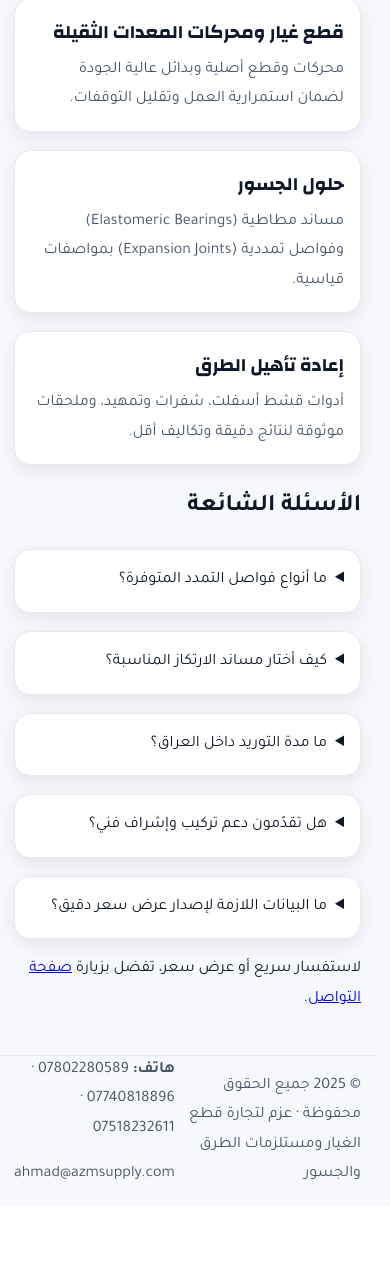
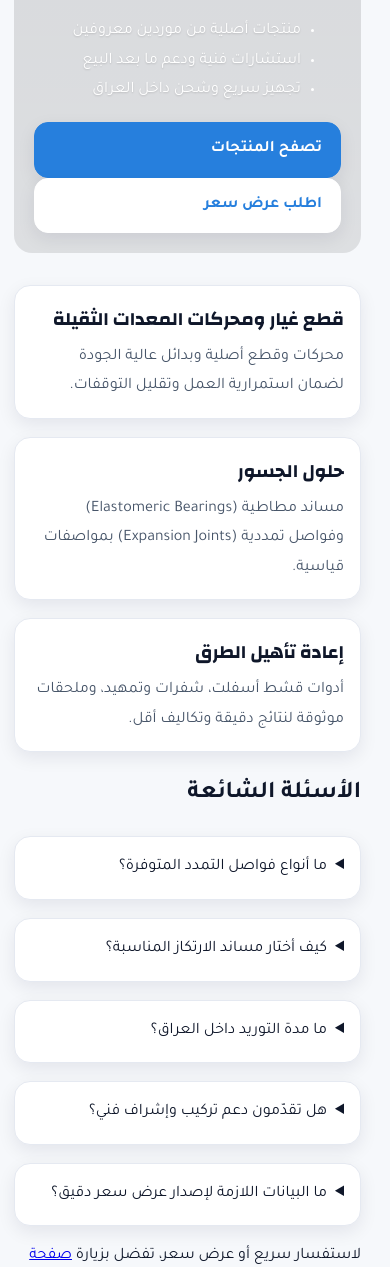
Before and after one commit to kami-okami/azm-website, a Flask app: page / in a window 390 px wide. Shown: the part 2114-3381 px from the top of the page. Before the commit the page ends 3294 px from the top, so only its background shows below. Run offline with Flask 3, Linux system fonts and the light colour scheme; data that the repository does not hold is empty.

Commit message:
Perf: switch hero to responsive WebP + preload; CSS v13; base preload

```diff
--- a/static/style.css
+++ b/static/style.css
@@ -101,7 +101,46 @@ main.container{padding-top:28px}
 .hero p{margin:0 0 16px 0; color:var(--muted); font-size:18px}
 .page-title{font-family:"Changa", sans-serif; font-weight:800; font-size:30px; margin:8px 0 16px}
 
-/* ===== Cards (Products page) ===== */
+/* ===== LCP-friendly hero image (overrides & layering) ===== */
+/* Make the hero a stacking context and remove any background-image to avoid double downloads */
+.hero{ position:relative; overflow:hidden; background-image:none !important; }
+
+/* Picture/img fill the card; sits at z-index:0 */
+.hero picture{ display:block; position:relative; z-index:0; }
+.hero-img{ width:100%; height:auto; display:block; }
+
+/* Overlay sits ABOVE the image but BELOW the text */
+.hero::before{
+  content:"";
+  position:absolute; inset:0;
+  background: linear-gradient(180deg, rgba(0,0,0,.28) 0%, rgba(0,0,0,.18) 40%, rgba(0,0,0,.10) 100%);
+  z-index:1; pointer-events:none;
+}
+
+/* All hero content except the <picture> stays above overlay */
+.hero > :not(picture){ position:relative; z-index:2; }
+
+/* Improve text readability on top of imagery */
+.hero .page-title,
+.hero h2, .hero p, .hero li{
+  color:#fff !important;
+  text-shadow:0 1px 2px rgba(0,0,0,.15);
+}
+
+/* CTA style on hero */
+.hero .btn.outline{
+  background:#fff !important;
+  color:#267fdd !important;
+  border-color:#fff !important;
+  text-shadow:none;
+}
+.hero .btn.outline:hover{
+  background:#f5f9ff !important;
+  color:#1f6bb8 !important;
+  border-color:#f5f9ff !important;
+}
+
+/* ===== Cards (Products page / generic) ===== */
 .cards{display:grid; grid-template-columns:repeat(auto-fit,minmax(280px,1fr)); gap:18px; margin-top:18px}
 .card{background:var(--card); border:1px solid var(--border); border-radius:16px; padding:16px; box-shadow:var(--shadow)}
 .card h3{font-family:"Changa", sans-serif; font-weight:700; margin:0 0 6px 0}
@@ -214,133 +253,7 @@ main.container{padding-top:28px}
   .icon-link{width:40px; height:40px}
 }
 
-/* === Hero background: fill card, crop well, keep text visible === */
-.hero{
-  position: relative;
-  overflow: hidden;                 /* clip to rounded corners */
-  border-radius: 18px;              /* same radius as before */
-  background:
-    linear-gradient(180deg, rgba(0,0,0,.58) 0%, rgba(0,0,0,.42) 40%, rgba(0,0,0,.32) 100%),
-    url('/static/img/hero-bg.png') center 35% / cover no-repeat;
-}
-
-/* CLAMPED negative margins to avoid sub-pixel overflow in some browsers */
-.hero{ margin-inline: max(-18px, calc(-1 * (100vw - 100%))); }
-@media (max-width: 768px){
-  .hero{ margin-inline: max(-14px, calc(-1 * (100vw - 100%))); }
-}
-
-.hero::before {
-  content:"";
-  position:absolute; inset:0;
-  background: linear-gradient(
-    180deg,
-    rgba(0,0,0,.20) 0%,
-    rgba(0,0,0,.12) 40%,
-    rgba(0,0,0,.04) 100%
-  );
-}
-.hero > * { position: relative; z-index: 1; }
-.hero h2, .hero p, .hero li { text-shadow: 0 1px 2px rgba(0,0,0,.25); }
-.hero .btn { position: relative; z-index: 2; box-shadow: 0 6px 20px rgba(0,0,0,.18); }
-@media (max-width: 639px){ .hero{ background-position: 50% 25%; } }
-@media (min-width: 1024px){ .hero{ background-position: 60% 50%; } }
-
-/* === Hero: lighter image + white text + white outline CTA (overrides) === */
-.hero{
-  background:
-    linear-gradient(180deg,
-      rgba(0,0,0,.28) 0%,
-      rgba(0,0,0,.18) 40%,
-      rgba(0,0,0,.10) 100%
-    ),
-    url('/static/img/hero-bg.png') center 35% / cover no-repeat;
-}
-.hero h2, .hero p, .hero li{
-  color:#fff;
-  text-shadow:0 1px 2px rgba(0,0,0,.15);
-}
-.hero .btn.outline{
-  background:transparent;
-  color:#fff !important;
-  border-color:#fff !important;
-}
-.hero .btn.outline:hover{
-  background:rgba(255,255,255,.12);
-  color:#fff !important;
-  border-color:#fff !important;
-}
-
-/* Lighter overlay + responsive image-set with fallback */
-.hero{
-  position: relative;
-  overflow: hidden;
-  border-radius: 18px;
-  background-image:
-    linear-gradient(180deg,
-      rgba(0,0,0,.28) 0%,
-      rgba(0,0,0,.18) 40%,
-      rgba(0,0,0,.10) 100%
-    ),
-    -webkit-image-set(
-      url('/static/img/hero/hero-640.jpg') 1x,
-      url('/static/img/hero/hero-1280.jpg') 2x,
-      url('/static/img/hero/hero-1920.jpg') 3x
-    );
-  background-image:
-    linear-gradient(180deg,
-      rgba(0,0,0,.28) 0%,
-      rgba(0,0,0,.18) 40%,
-      rgba(0,0,0,.10) 100%
-    ),
-    image-set(
-      url('/static/img/hero/hero-640.png') 1x,
-      url('/static/img/hero/hero-1280.png') 2x,
-      url('/static/img/hero/hero-1920.png') 3x
-    );
-  background-size: auto, cover;
-  background-position: center, 35%;
-  background-repeat: no-repeat, no-repeat;
-}
-@media (min-width:1024px){ .hero{ background-position: center, 60% 35%; } }
-@media (max-width:639px){ .hero{ background-position: center, 50% 20%; } }
-.hero h2, .hero p, .hero li{ color:#fff; text-shadow:0 1px 2px rgba(0,0,0,.15); }
-.hero .btn.outline{
-  background:transparent; color:#fff !important; border-color:#fff !important;
-}
-.hero .btn.outline:hover{
-  background:rgba(255,255,255,.12); color:#fff !important; border-color:#fff !important;
-}
-/* Hero: make "اطلب عرض سعر" button white with brand-blue text */
-.hero .btn.outline{
-  background:#fff !important;
-  color:#267fdd !important;
-  border-color:#fff !important;
-  text-shadow:none;
-}
-.hero .btn.outline:hover{
-  background:#f5f9ff !important;
-  color:#1f6bb8 !important;
-  border-color:#f5f9ff !important;
-}
-.hero p, .hero li{ font-weight: 700; }
-
-/* ===== Header Facebook icon: white circle + brand-blue "f" ===== */
-.site-header .nav .social { margin-inline-start: auto; order: 99; }
-.site-header .nav .social .icon-link {
-  inline-size: 40px; block-size: 40px; display: inline-flex;
-  align-items: center; justify-content: center; border-radius: 9999px;
-  background: #fff; border: 0; box-shadow: 0 1px 3px rgba(0,0,0,.12);
-  color: #267FDD;
-}
-.site-header .nav .social .icon-link svg {
-  inline-size: 20px; block-size: 20px; fill: currentColor;
-}
-.site-header .nav .social .icon-link:hover {
-  transform: translateY(-1px); box-shadow: 0 4px 12px rgba(0,0,0,.18);
-}
-
-/* Visually hidden but accessible (for screen readers & SEO) */
+/* === Accessibility helper === */
 .sr-only {
   position: absolute !important;
   width: 1px; height: 1px;
@@ -388,27 +293,11 @@ main.container{padding-top:28px}
   text-shadow: 0 1px 2px rgba(0,0,0,.15);
 }
 
-/* keep the two-column list on desktop */
-.seo-grid{ display:grid; gap:14px; }
-@media (min-width: 900px){
-  .seo-grid{ grid-template-columns: 1fr 1fr; }
-}
+/* === Prevent tiny horizontal bleed from full-bleed hero inside .container === */
+.container { overflow-x: clip; }
+html, body { overflow-x: clip; }
 
-/* Hide scrollbar buttons that appear as '+' in some browsers */
-::-webkit-scrollbar-button { width: 0; height: 0; display: none; }
-/* === Prevent tiny horizontal bleed from full-bleed hero inside .container === */
-.container { overflow-x: clip; } /* hides 1–2px RTL overflow without affecting layout */
-/* === FINAL FIX: remove horizontal overflow from .hero negative margins === */
-html, body {
-  overflow-x: clip; /* modern browsers — cleaner than hidden */
-}
-
-.hero {
-  margin-left: 0 !important;
-  margin-right: 0 !important;
-}
-
-/* === STEP 6D: Ensure hero H1 is readable (white text + soft shadow) === */
+/* Ensure hero H1 is readable */
 .hero .page-title{
   color:#fff !important;
   text-shadow:0 2px 6px rgba(0,0,0,.35);
@@ -424,6 +313,8 @@ html, body {
 .acc[open] .acc__chev{transform:rotate(-135deg)}
 .acc__content{padding:0 16px 14px 16px;border-top:1px solid var(--border);color:var(--muted)}
 .bottom-cta{display:flex;gap:12px;flex-wrap:wrap;margin-top:20px}
-.btn{display:inline-block;padding:.6rem 1rem;border:1px solid var(--primary,#267FDD);border-radius:.6rem;text-decoration:none}
-.btn-primary{background:var(--primary,#267FDD);color:#fff}
-.btn-secondary{background:#fff;color:var(--primary,#267FDD)}
+
+/* Scope the catalog CTA button variants so they don't override site-wide .btn */
+.bottom-cta .btn{display:inline-block;padding:.6rem 1rem;border:1px solid var(--primary,#267FDD);border-radius:.6rem;text-decoration:none}
+.bottom-cta .btn-primary{background:var(--primary,#267FDD);color:#fff}
+.bottom-cta .btn-secondary{background:#fff;color:var(--primary,#267FDD)}
--- a/templates/base.html
+++ b/templates/base.html
@@ -76,21 +76,19 @@
 
   <link href="https://fonts.googleapis.com/css2?family=Changa:wght@600;700;800&family=Tajawal:wght@400;500;700&display=swap" rel="stylesheet">
 
-  <!-- Preload hero background images (responsive) to improve LCP -->
-  <link rel="preload" as="image" type="image/png"
-        href="{{ url_for('static', filename='img/hero/hero-640.png') }}"
-        media="(max-width: 767px)">
-  <link rel="preload" as="image" type="image/png"
-        href="{{ url_for('static', filename='img/hero/hero-1280.png') }}"
-        media="(min-width: 768px) and (max-width: 1439px)">
-  <link rel="preload" as="image" type="image/png"
-        href="{{ url_for('static', filename='img/hero/hero-1920.png') }}"
-        media="(min-width: 1440px)">
+  <!-- Preload hero image (responsive WebP) -->
+  <link rel="preload" as="image"
+        imagesrcset="
+          {{ url_for('static', filename='img/hero/hero-640.webp') }} 640w,
+          {{ url_for('static', filename='img/hero/hero-1280.webp') }} 1280w,
+          {{ url_for('static', filename='img/hero/hero-1920.webp') }} 1920w"
+        imagesizes="(max-width: 767px) 100vw, (max-width: 1439px) 100vw, 100vw"
+        href="{{ url_for('static', filename='img/hero/hero-1280.webp') }}">
 
   <!-- cache-buster v=17 -->
   <!-- cache-buster v=17 -->
 
- <link rel="stylesheet" href="{{ url_for('static', filename='style.css') }}?v=37">
+ <link rel="stylesheet" href="{{ url_for('static', filename='style.css') }}?v=39">
 </head>
 <body>
 
```
Also changed, not shown: other parts of static/style.css (+12 -20 lines), templates/home.html (+27 -0 lines), static/img/hero/hero-1280.webp (added), static/img/hero/hero-1920.webp (added), static/img/hero/hero-640.webp (added).
